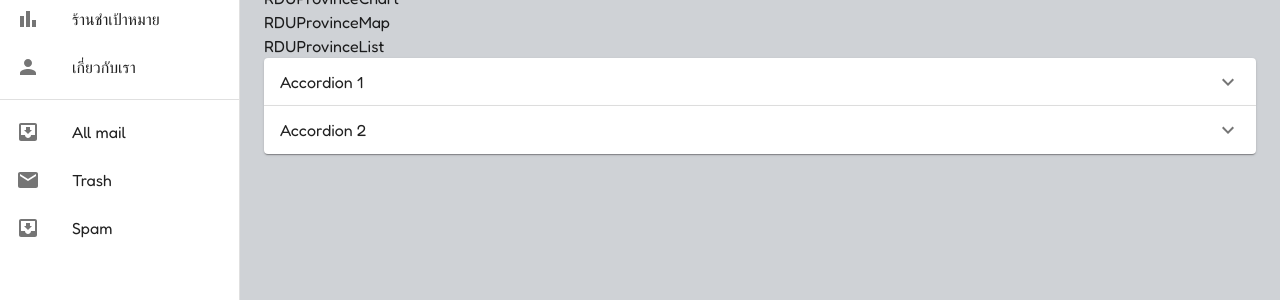
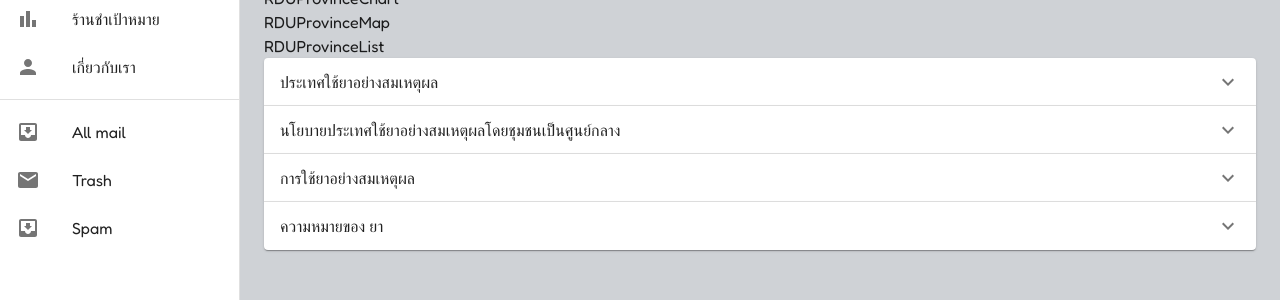
Before and after one commit to thongby/frontend-mui-reactjs, a React (Create React App) app: page /home in a window 1280 px wide. Shown: the part 126-426 px from the top of the page. Built offline with nearby package versions, Linux system fonts and the light colour scheme; a web font is replaced by a local one.

Commit message:
Add RDUCountryInfo.tsx

```diff
--- a/src/components/homepage/RDUCountryInfo/RDUCountryInfo.tsx
+++ b/src/components/homepage/RDUCountryInfo/RDUCountryInfo.tsx
@@ -14,23 +14,51 @@ const RDUCountryInfo: React.FC<any> = () => {
     <div>
       <Accordion>
         <AccordionSummary expandIcon={<ExpandMoreIcon />} aria-controls="panel1a-content" id="panel1a-header">
-          <Typography>Accordion 1</Typography>
+          <Typography>ประเทศใช้ยาอย่างสมเหตุผล</Typography>
         </AccordionSummary>
         <AccordionDetails>
           <Typography>
-            Lorem ipsum dolor sit amet, consectetur adipiscing elit. Suspendisse malesuada lacus ex, sit amet blandit
-            leo lobortis eget.
+          หมายถึง ประเทศที่มีระบบกลไกให้เกิดการใช้ยาอย่างสมเหตุผล สอดคล้องตามแนวทางขององค์การอนามัยโลก
+                ตั้งแต่ต้นน้าํ (ผู้ผลิตยา/บริษัทยา/ หน่วยกำกับ ดูแลด้านยา) กลางนํ้า (สถานบริการสุขภาพทั้งรัฐ เอกชนทุกระดับ/ ผู้ประกอบวิชาชีพด้านสุขภาพ)
+                และ ปลายน้าํ (ประชาชน ครอบครัว และชุมชน) ประกอบด้วย 3 กลไกหลัก คือ การสร้างจิตสำนึกที่ดีและความตระหนักรู้ของบุคคล
+                การบริหารจัดการที่ดี และการกำกับ ดูแลที่มีประสิทธิภาพ ทั้งนี้ในกลไกทั้ง 3 ส่วน จะเชื่อมโยงระหว่างกัน เพื่อให้เกิดการพัฒนา
+                และแก้ปัญหาอย่างต่อเนื่อง ครอบคลุมทั้งยาแผนปัจจุบันและยาสมุนไพร
           </Typography>
         </AccordionDetails>
       </Accordion>
       <Accordion>
         <AccordionSummary expandIcon={<ExpandMoreIcon />} aria-controls="panel2a-content" id="panel2a-header">
-          <Typography>Accordion 2</Typography>
+          <Typography>นโยบายประเทศใช้ยาอย่างสมเหตุผลโดยชุมชนเป็นศูนย์กลาง</Typography>
         </AccordionSummary>
         <AccordionDetails>
           <Typography>
-            Lorem ipsum dolor sit amet, consectetur adipiscing elit. Suspendisse malesuada lacus ex, sit amet blandit
-            leo lobortis eget.
+          หมายถึง การมุ่งจัดการระบบยาโดยมีชุมชน เป็นศูนย์กลาง เพื่อให้ประชาชนมีความปลอดภัยในการใช้ยา มีคุณภาพชีวิตที่ดีและสามารถ
+                พึ่งตนเองด้านสุขภาพได้โดยสร้างการมีส่วนร่วมของชุมชน หน่วยงานรัฐ และเอกชน ในการ ออกแบบระบบสุขภาพชุมชน
+                มีระบบการเฝ้าระวังเพื่อเตือนภัย มีการสร้างความรอบรู้ด้านการ ใช้ยาอย่างสมเหตุผล และมีความสามารถในการดูแลตนเองเบื้องต้นเมื่อเจ็บป่วย
+                (เอกสาร สมัชชาสุขภาพแห่งชาติครั้งที่ 12)
+          </Typography>
+        </AccordionDetails>
+      </Accordion>
+      <Accordion>
+        <AccordionSummary expandIcon={<ExpandMoreIcon />} aria-controls="panel3a-content" id="panel3a-header">
+          <Typography>การใช้ยาอย่างสมเหตุผล</Typography>
+        </AccordionSummary>
+        <AccordionDetails>
+          <Typography>
+          หมายถึง ประชาชนมีความรู้ความเข้าใจ ในการใช้ยาเพื่อดูแล สุขภาพตนเองเบื้องต้น ตามความจำเป็น
+                และใช้ยาที่ได้รับจากหน่วยบริการสุขภาพได้อย่างถูกต้อง คุ้มค่า ปลอดภัย เหมาะสมกับแต่ละบุคคล ทั้งในเรื่องโรค ขนาดยา
+                วิธีใช้ และ ระยะเวลาตามที่กำหนด (เอกสารสมัชชาสุขภาพแห่งชาติครั้งที่ 12)
+          </Typography>
+        </AccordionDetails>
+      </Accordion>
+      <Accordion>
+        <AccordionSummary expandIcon={<ExpandMoreIcon />} aria-controls="panel4a-content" id="panel4a-header">
+          <Typography>ความหมายของ ยา</Typography>
+        </AccordionSummary>
+        <AccordionDetails>
+          <Typography>
+          หมายถึง ยา (รวมถึงวัคซีน) และผลิตภัณฑ์สมุนไพรที่ใช้เป็นยาตามกฎหมายว่าด้วยยา กฎหมายว่าด้วยผลิตภัณฑ์สมุนไพร ตลอดจนวัตถุออกฤทธิ์ต่อจิตและประสาท
+                และยาเสพติด ให้โทษ ที่นำ มาใช้ทางยา รวมถึงผลิตภัณฑ์สุขภาพที่มุ่งหมายใช้เป็นยา (เอกสารสมัชชาสุขภาพ แห่งชาติ ครั้งที่ 12)
           </Typography>
         </AccordionDetails>
       </Accordion>
```
